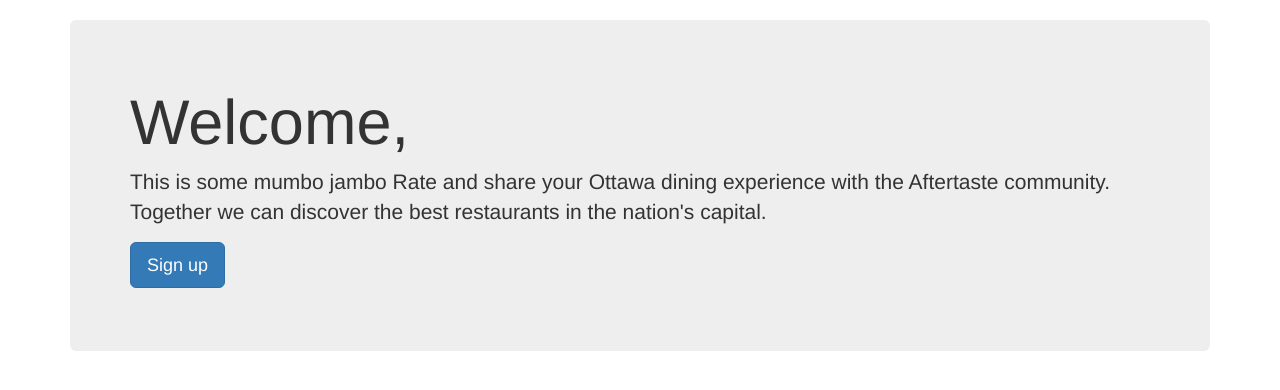
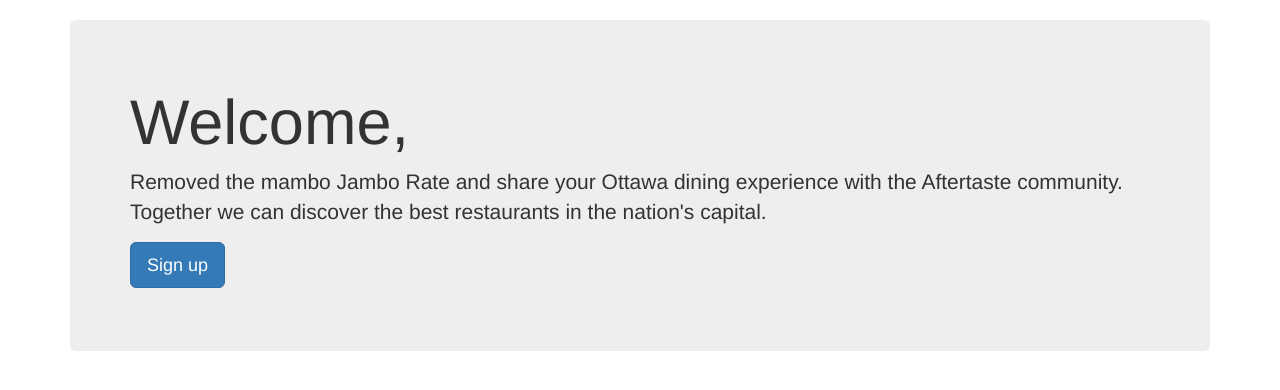
Before and after one commit to NsTremblay/aftertaste, a PHP site: page / in a window 1280 px wide. Shown: the part 52-442 px from the top of the page. Run offline with PHP 8.4, Linux system fonts and the light colour scheme; data that the repository does not hold is empty; some libraries are stand-ins or nearby versions.

Commit message:
branch testing

```diff
--- a/index.php
+++ b/index.php
@@ -5,7 +5,7 @@
 <div class="container">
 <div class="jumbotron">
 <h1>Welcome,</h1>
-<p>This is some mumbo jambo Rate and share your Ottawa dining experience with the Aftertaste community. <br> Together we can discover the best restaurants in the nation's capital. </p>
+<p>Removed the mambo Jambo Rate and share your Ottawa dining experience with the Aftertaste community. <br> Together we can discover the best restaurants in the nation's capital. </p>
 <p><a class="btn btn-primary btn-lg" href="#" role="button" data-toggle="modal" data-target="#myModal">Sign up</a></p>
 </div>
 </div>
```
